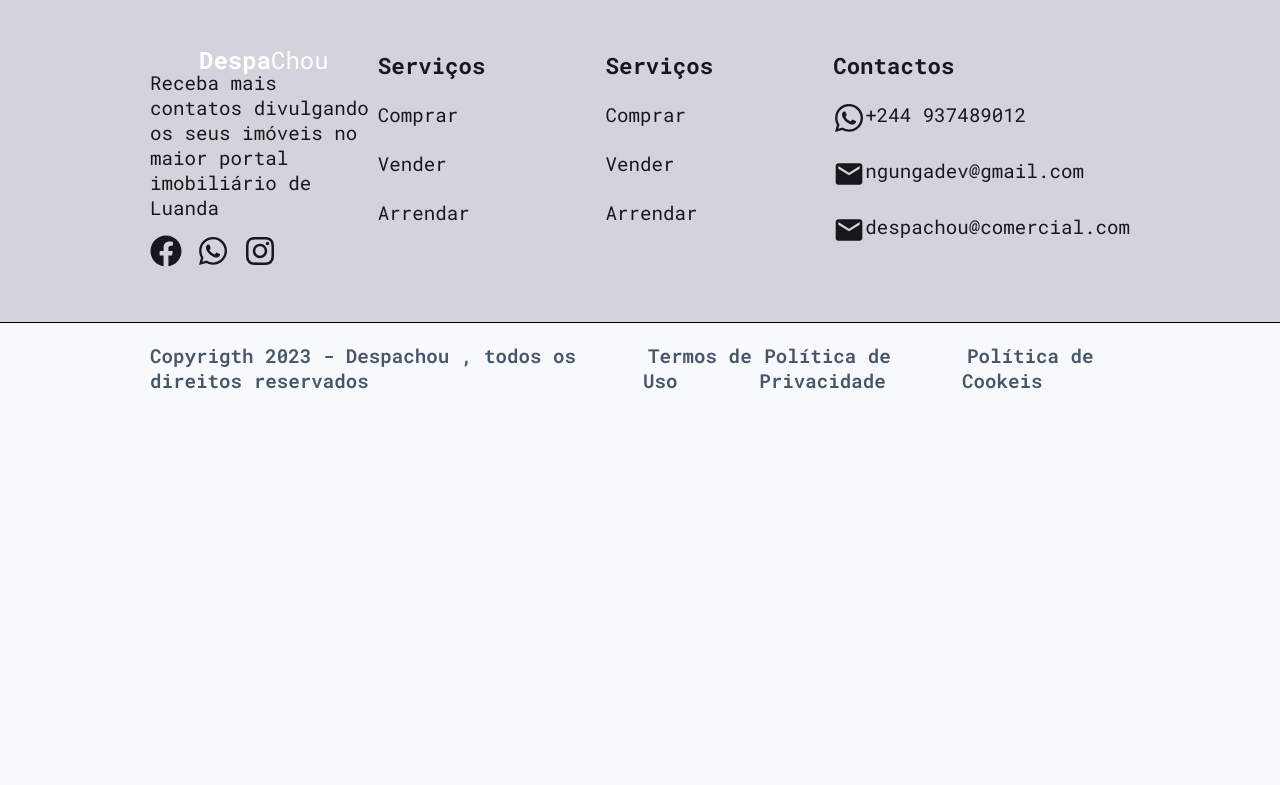
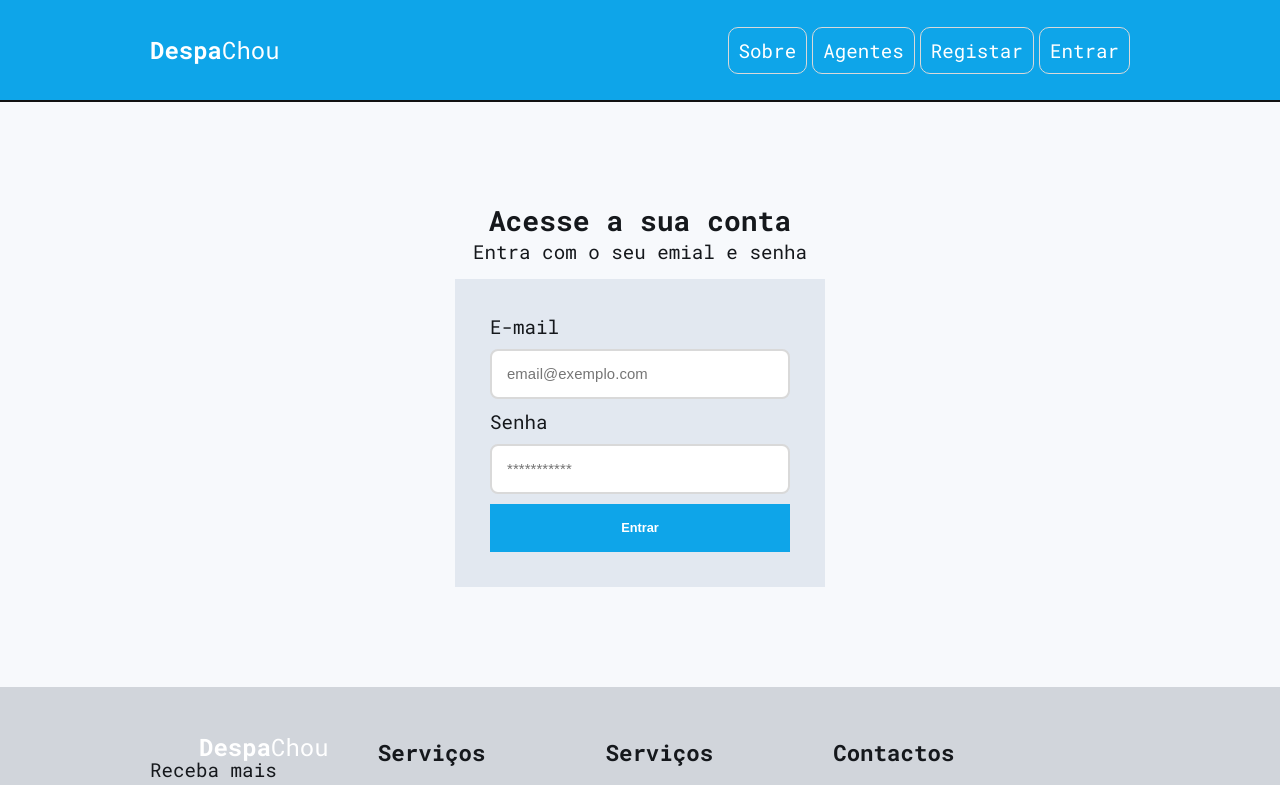
Before and after one commit to franciscojoaopedro/imoveis, a React (Vite) app: page /login in a window 1280 px wide. Shown: the top 785 px of the page. Built offline with nearby package versions, Linux system fonts and the light colour scheme.

Commit message:
fix add rotas

```diff
--- a/src/components/Card/index.jsx
+++ b/src/components/Card/index.jsx
@@ -1,7 +1,9 @@
 import {styled}from "styled-components";
 import CasaImagem from "../../assets/casa_unsplash_1.jpg";
 import {FaMapMarkerAlt} from "react-icons/fa"
-import {FcMoneyTransfer,FcGlobe,FcInfo,FcAbout,FcRight} from "react-icons/fc"
+import {FcMoneyTransfer,FcInfo,FcAbout} from "react-icons/fc"
+import { Link } from "react-router-dom";
+
 
 export default function Card(){
     return(
@@ -15,7 +17,7 @@ export default function Card(){
                 <span> <FaMapMarkerAlt/> Luanda,Talatona</span>
                 <span><FcMoneyTransfer/>  580.000,00 KZ</span>
             </Items>
-            <a href="#">Detalhes<FcAbout/></a>
+            <Link to="/imovel">Detalhes<FcAbout/></Link>
         </Description>
     </Container>
     )
--- a/src/components/comun/Logo.jsx
+++ b/src/components/comun/Logo.jsx
@@ -1,10 +1,14 @@
+import { Link } from "react-router-dom"
 import {styled} from "styled-components"
+
 export default function Logo(){
     return(
+       <Link to="/">
         <Logotipo>
             <PrimeiroTexto>Despa</PrimeiroTexto>
             <SegundoTexto>Chou</SegundoTexto>
         </Logotipo>
+        </Link>
     )
 }
 
--- a/src/components/comun/Menu.jsx
+++ b/src/components/comun/Menu.jsx
@@ -1,4 +1,6 @@
+import { Link } from "react-router-dom"
 import {styled} from "styled-components"
+
 export default function Menu(){
     return(
         <NAV>
@@ -10,11 +12,14 @@ export default function Menu(){
                     <a href="#">Agentes</a>
                 </li>
                 <li>
+                    <Link to="/cadastro">
                    <a href="#">Registar</a>
+                    </Link>
                 </li>
                 <li>
-                    <a href="#">Entrar</a>
-
+                  <Link to="/login">
+                  <a href="#">Entrar</a>
+                  </Link>
                 </li>
             </ul>
         </NAV>
--- a/src/components/destaques/index.jsx
+++ b/src/components/destaques/index.jsx
@@ -6,7 +6,7 @@ export default function Destaques(){
         <Container className="Destaques">
                 <Text>
                     <h2>Encontras melhores casas aqui!</h2>
-                    <p>Compre e alugue imóveis com a maior imobiliária do Brasil Encontre o
+                    <p>Compre e alugue imóveis com a maior imobiliária de Luanda Encontre o
                      seu lugar Comprar Alugar Comprar na Planta Comprar Pronto Valor Área do imóvel Dormitórios
                      …</p>
                      <span>Encontra os Imoveis</span>
--- a/src/components/landing/index.jsx
+++ b/src/components/landing/index.jsx
@@ -24,7 +24,7 @@ export default function Landing(){
             <Home/>
             <Imobi/>
     */}
-            <Rodape/>
+
         </Container>
     )
 }
--- a/src/pages/EntrarCliente/index.jsx
+++ b/src/pages/EntrarCliente/index.jsx
@@ -1,11 +1,9 @@
 import { styled } from "styled-components";
-import Cabecalho from "../../components/cabecalho/Cabecalho";
 import Input from "../../components/Input";
 import Button from "../../components/Button";
 export default function Login(){
     return(
        <>
-        <Cabecalho/>
         <Container>
             <h2>Acesse a sua conta</h2>
             <p>Entra com o seu emial e senha</p>
--- a/src/pages/Home/index.jsx
+++ b/src/pages/Home/index.jsx
@@ -11,7 +11,6 @@ export default function Home(){
 
     return(
         <>
-        <Cabecalho/>
             <Destaques/>
             <Header>
                 <h2><FcSearch/> Encontra a casa dos teus sonhos. </h2>
--- a/src/pages/RegistarCliente/index.jsx
+++ b/src/pages/RegistarCliente/index.jsx
@@ -1,11 +1,9 @@
 import { styled } from "styled-components";
-import Cabecalho from "../../components/cabecalho/Cabecalho";
 import Input from "../../components/Input";
 import Button from "../../components/Button";
 export default function Cadastro(){
     return(
        <>
-        <Cabecalho/>
         <Container>
             <h2>Cria a sua conta</h2>
             <p>Cadastra-se para fazer parte da nossa plataforma</p>
--- a/src/routes/index.jsx
+++ b/src/routes/index.jsx
@@ -1,12 +1,27 @@
 import { BrowserRouter,Routes,Route } from "react-router-dom";
 import Home from "../pages/Home";
+import Cabecalho from "../components/cabecalho/Cabecalho";
+import Rodape from "../components/rodape";
+import Error from "../pages/Error";
+import Cadastro from "../pages/RegistarCliente";
+import Login from "../pages/EntrarCliente";
+import Imobi from "../pages/Imobi";
+
+
+
 
 const RouterApp=()=>{
     return(
         <BrowserRouter>
+        <Cabecalho/>
             <Routes>
                 <Route path="/" element={<Home/>}  />
+                <Route path="/imovel" element={<Imobi/>}  />
+                <Route path="/login" element={<Login/>}  />
+                <Route path="/cadastro" element={<Cadastro/>}  />
+                <Route path="*" element={<Error/>}  />
             </Routes>
+        <Rodape/>
         </BrowserRouter>
     )
 }
```
